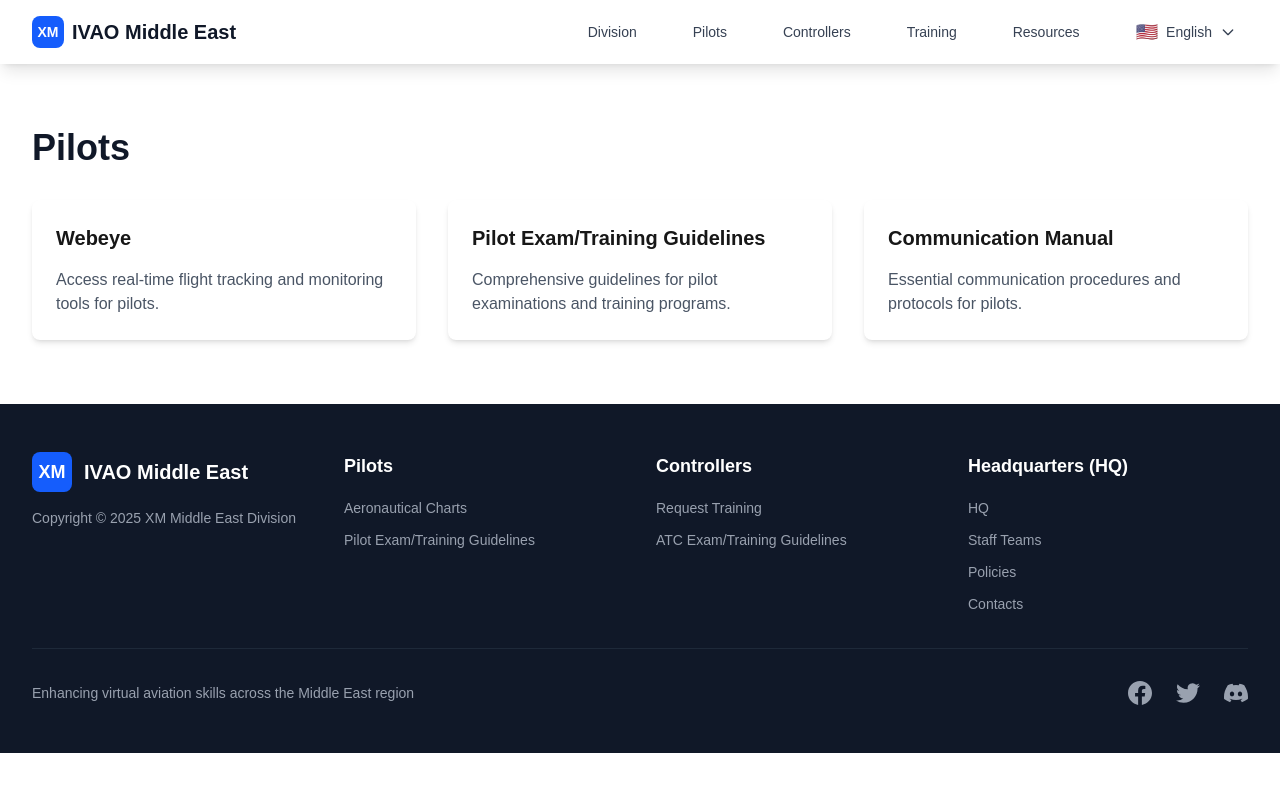
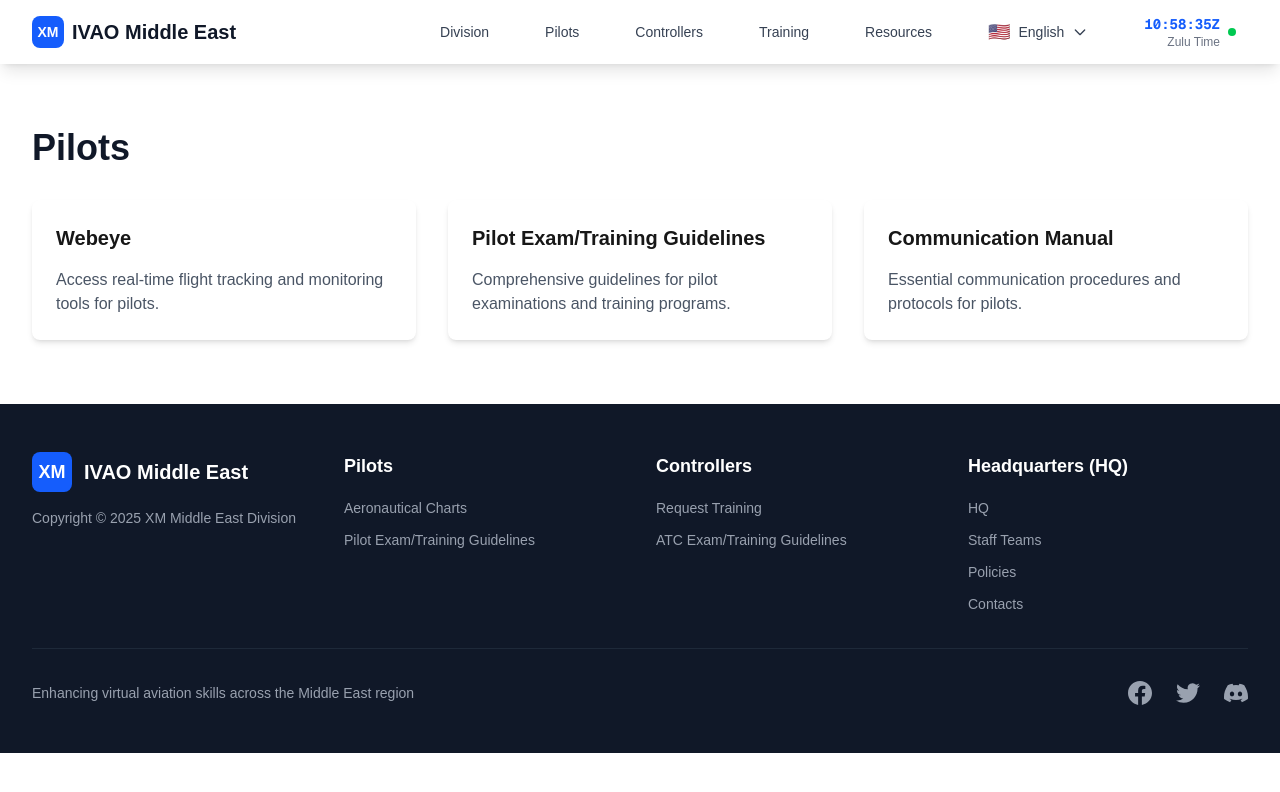
Before and after one commit to Levant-va/xm-web, a Next.js app: page /en/pilots in a window 1280 px wide. Shown: the top 792 px of the page. Built offline with nearby package versions, Linux system fonts and the light colour scheme.

Commit message:
Refactor Navbar to include Zulu Time display; remove ZuluTimeWidget component and update homepage layout to streamline widget usage.

```diff
--- a/src/app/[locale]/page.tsx
+++ b/src/app/[locale]/page.tsx
@@ -1,4 +1,4 @@
-import { Navbar, Footer, HeroSection, StatusBars, ZuluTimeWidget, TrafficWidget } from '@/components';
+import { Navbar, Footer, HeroSection, StatusBars, TrafficWidget } from '@/components';
 
 export default function Home() {
   return (
@@ -9,8 +9,7 @@ export default function Home() {
       {/* Widgets Section */}
       <section className="py-16 bg-gray-50">
         <div className="max-w-7xl mx-auto px-4 sm:px-6 lg:px-8">
-          <div className="grid grid-cols-1 lg:grid-cols-2 gap-8">
-            <ZuluTimeWidget />
+          <div className="grid grid-cols-1 lg:grid-cols-1 gap-8">
             <TrafficWidget />
           </div>
         </div>
--- a/src/components/layout/Navbar.tsx
+++ b/src/components/layout/Navbar.tsx
@@ -1,6 +1,6 @@
 'use client';
 
-import { useState } from 'react';
+import { useState, useEffect } from 'react';
 import Link from 'next/link';
 import { useAuth } from '@/components/auth';
 import { useTranslations } from 'next-intl';
@@ -9,8 +9,28 @@ import { LanguageSwitcher } from '@/components/ui';
 const Navbar = () => {
   const [isOpen, setIsOpen] = useState(false);
   const [activeDropdown, setActiveDropdown] = useState<string | null>(null);
+  const [zuluTime, setZuluTime] = useState('');
   const { isAuthenticated } = useAuth();
   const t = useTranslations();
+
+  useEffect(() => {
+    const updateTime = () => {
+      const now = new Date();
+      const utcTime = new Date(now.getTime() + now.getTimezoneOffset() * 60000);
+
+      // Format time as HH:MM:SS Z
+      const timeString = utcTime.toISOString().substr(11, 8);
+      setZuluTime(timeString);
+    };
+
+    // Update immediately
+    updateTime();
+
+    // Update every second
+    const interval = setInterval(updateTime, 1000);
+
+    return () => clearInterval(interval);
+  }, []);
 
   const navigationItems = [
     {
@@ -127,6 +147,19 @@ const Navbar = () => {
 
             {/* Language Switcher */}
             <LanguageSwitcher />
+
+            {/* Zulu Time Display */}
+            <div className="flex items-center space-x-2 px-3 py-2">
+              <div className="text-right">
+                <div className="text-sm font-mono font-bold text-blue-600">
+                  {zuluTime}Z
+                </div>
+                <div className="text-xs text-gray-500">
+                  Zulu Time
+                </div>
+              </div>
+              <div className="w-2 h-2 bg-green-500 rounded-full animate-pulse"></div>
+            </div>
           </div>
 
           {/* Mobile menu button */}
@@ -185,6 +218,19 @@ const Navbar = () => {
                 </Link>
               )}
 
+              {/* Zulu Time Display for Mobile */}
+              <div className="px-3 py-2 border-t border-gray-200">
+                <div className="flex items-center justify-between">
+                  <div className="text-sm text-gray-600">Zulu Time</div>
+                  <div className="flex items-center space-x-2">
+                    <div className="text-lg font-mono font-bold text-blue-600">
+                      {zuluTime}Z
+                    </div>
+                    <div className="w-2 h-2 bg-green-500 rounded-full animate-pulse"></div>
+                  </div>
+                </div>
+              </div>
+
               {/* Language Switcher for Mobile */}
               <div className="px-3 py-2">
                 <LanguageSwitcher />
--- a/src/components/widgets/ZuluTimeWidget.tsx
+++ /dev/null
@@ -1,56 +0,0 @@
-'use client';
-
-import { useState, useEffect } from 'react';
-
-const ZuluTimeWidget = () => {
-  const [zuluTime, setZuluTime] = useState('');
-  const [zuluDate, setZuluDate] = useState('');
-
-  useEffect(() => {
-    const updateTime = () => {
-      const now = new Date();
-      const utcTime = new Date(now.getTime() + now.getTimezoneOffset() * 60000);
-
-      // Format time as HH:MM:SS Z
-      const timeString = utcTime.toISOString().substr(11, 8);
-      setZuluTime(timeString);
-
-      // Format date as DD MMM YYYY
-      const dateString = utcTime.toISOString().substr(0, 10).split('-').reverse().join(' ');
-      const monthNames = ['JAN', 'FEB', 'MAR', 'APR', 'MAY', 'JUN', 'JUL', 'AUG', 'SEP', 'OCT', 'NOV', 'DEC'];
-      const [day, month, year] = dateString.split(' ');
-      setZuluDate(`${day} ${monthNames[parseInt(month) - 1]} ${year}`);
-    };
-
-    // Update immediately
-    updateTime();
-
-    // Update every second
-    const interval = setInterval(updateTime, 1000);
-
-    return () => clearInterval(interval);
-  }, []);
-
-  return (
-    <div className="bg-white rounded-lg shadow-md p-6 border-l-4 border-blue-500">
-      <div className="flex items-center justify-between mb-4">
-        <h3 className="text-lg font-semibold text-gray-900">Zulu Time</h3>
-        <div className="w-3 h-3 bg-green-500 rounded-full animate-pulse"></div>
-      </div>
-
-      <div className="text-center">
-        <div className="text-3xl font-mono font-bold text-blue-600 mb-2">
-          {zuluTime}
-        </div>
-        <div className="text-sm text-gray-600 font-medium">
-          {zuluDate}
-        </div>
-        <div className="text-xs text-gray-500 mt-1">
-          UTC (Coordinated Universal Time)
-        </div>
-      </div>
-    </div>
-  );
-};
-
-export default ZuluTimeWidget;
--- a/src/components/widgets/index.ts
+++ b/src/components/widgets/index.ts
@@ -1,2 +1 @@
-export { default as ZuluTimeWidget } from './ZuluTimeWidget';
 export { default as TrafficWidget } from './TrafficWidget';
```
Also changed, not shown: 1 other file (tests, documents, lock files or other folders).
